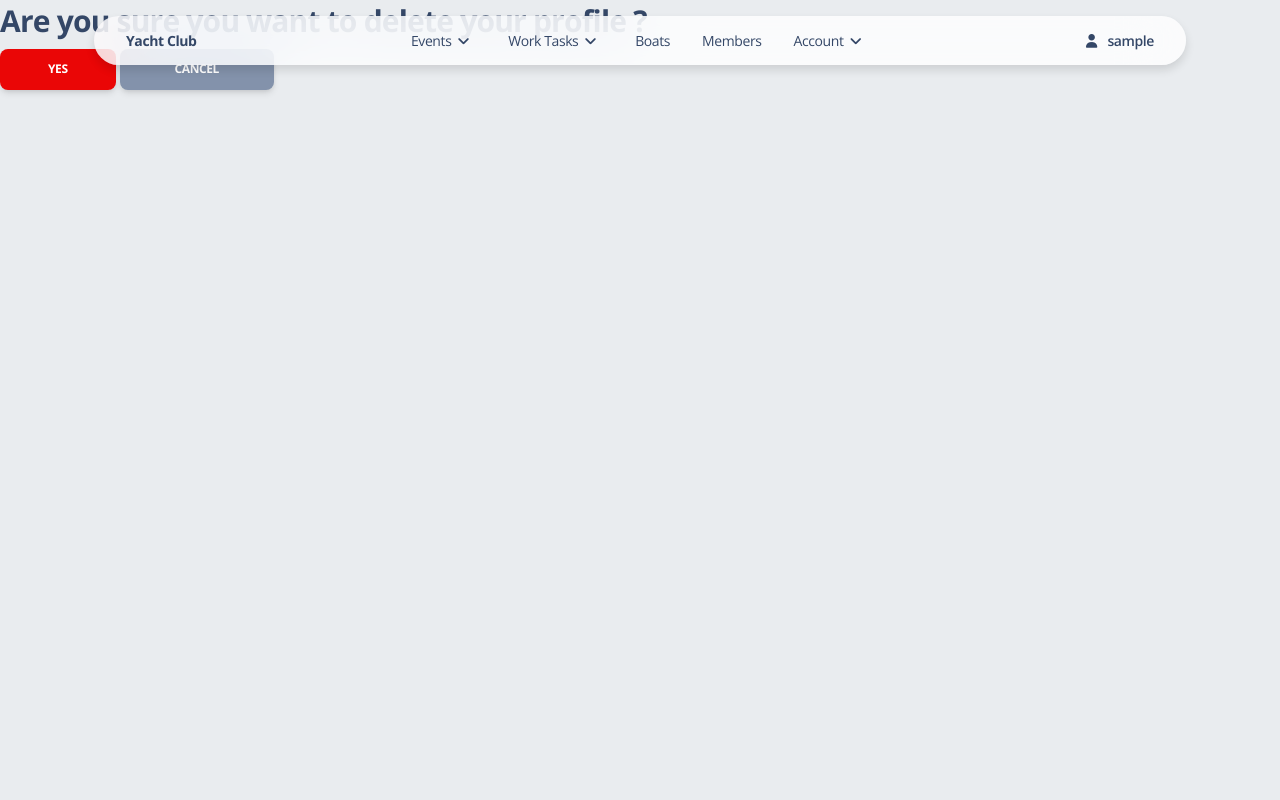
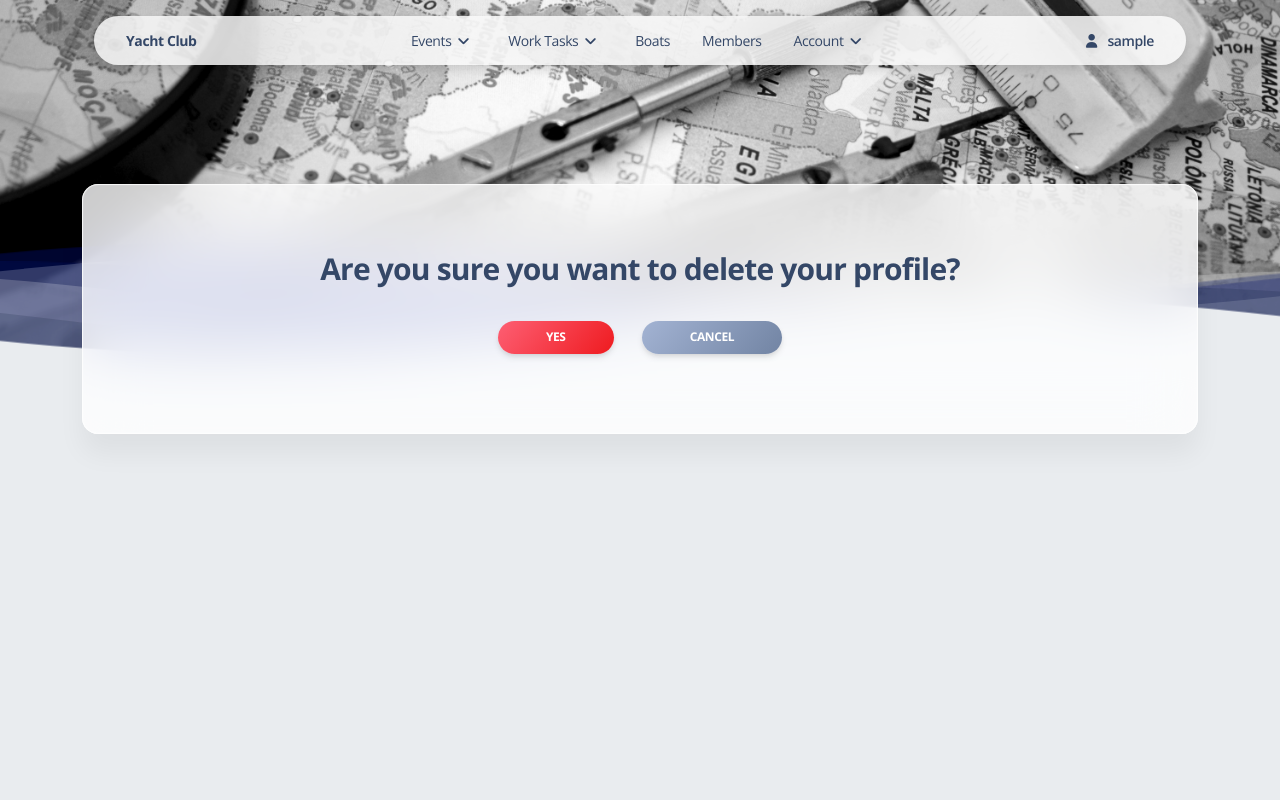
Before and after one commit to wojthecode/yacht-club, a Django app: page /profile/delete in a window 1280 px wide. Run offline with Django 5.2, Linux system fonts and the light colour scheme; the visitor is signed in with stand-in values (Sample User, id 1); data that the repository does not hold is empty; some libraries are stand-ins or nearby versions.

Commit message:
Add base_confirm_delete.html template and update confirmation dialogs for activity, boat, and member deletion

```diff
--- /dev/null
+++ b/templates/bases/base_confirm_delete.html
@@ -0,0 +1,26 @@
+{% extends "base.html" %}
+{% load static %}
+
+{% block content %}
+
+  <header class="header-2">
+    <div class="page-header min-vh-45 relative" style="background-image: url('{% static 'img/bg/map_bw.jpg' %}'); background-position: center 60%">
+      {% include 'includes/waves.html' %}
+    </div>
+  </header>
+
+  <section class="pt-3 pb-4 flex-fill">
+    <div class="container">
+      <div class="row">
+        <div class="col-lg-12 z-index-2 border-radius-xl mt-n10 mx-auto py-3 blur shadow-blur">
+          <div class="mx-auto col-11 col-lg-9">
+
+            {% block confirmation %}{% endblock confirmation %}
+
+          </div>
+        </div>
+      </div>
+    </div>
+  </section>
+
+{% endblock content %}
--- a/templates/club/member_confirm_delete.html
+++ b/templates/club/member_confirm_delete.html
@@ -1,19 +1,22 @@
-{% extends "base.html" %}
+{% extends "bases/base_confirm_delete.html" %}
 
-{% block content %}
+{% block confirmation %}
 
-  <h3>Are you sure you want to delete
+  <h3 class="text-center pt-5 pb-4">
+    Are you sure you want to delete
     {% if user == member %}
-      your profile
+      your profile?
     {% else %}
-      {{member.username}} profile
+      <span class="text-primary">{{ member.username }}</span> profile?
     {% endif %}
-    ?</h3>
+  </h3>
 
-  <form action="" method="post">
-    {% csrf_token %}
+  <div class="d-flex justify-content-center pb-5">
+    <form action="" method="post">
+      {% csrf_token %}
+      <input type="submit" value="Yes" class="btn bg-gradient-danger rounded-pill px-sm-5 px-4 py-2 me-sm-4 me-3">
+      <input type="button" onclick="history.back()" value="Cancel" class="btn bg-gradient-secondary rounded-pill px-sm-5 px-4 py-2">
+    </form>
+  </div>
 
-    <input type="submit" value="Yes" class="btn btn-danger px-5">
-    <input onclick="history.back()" value="Cancel" class="btn btn-secondary px-0">
-  </form>
-{% endblock %}
+{% endblock confirmation %}
```
Also changed, not shown: templates/club/activity_confirm_delete.html (+24 -9 lines), templates/club/boat_confirm_delete.html (+15 -9 lines), static/img/bg/map_bw.jpg (added).
